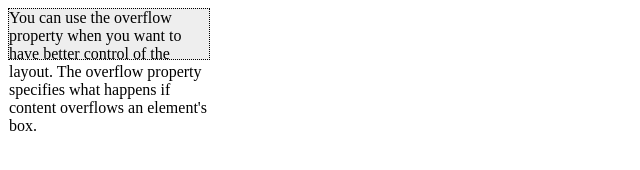
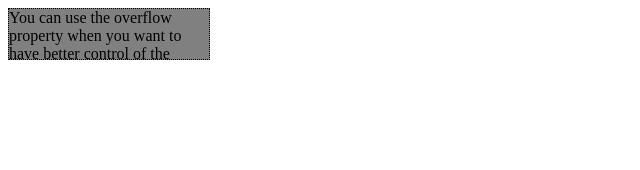
Before and after one commit to classicoman2/snippets-css-and-js, a plain HTML site: page css_review_basics/overflow.html in a window 1280 px wide. Shown: the whole page, without its empty margins (0-640 px from the left). Drawn offline with Linux system fonts and the light colour scheme.

Commit message:
overflow

```diff
--- a/css_review_basics/overflow.html
+++ b/css_review_basics/overflow.html
@@ -8,11 +8,12 @@
     <style>
 
         #overflow1 {
-            background-color: #eee;
+            background-color: grey;
             width: 200px;
             height: 50px;
             border: 1px dotted black;
-            overflow: visible;
+
+            overflow: clip;
         }
     </style>
 </head>
```
